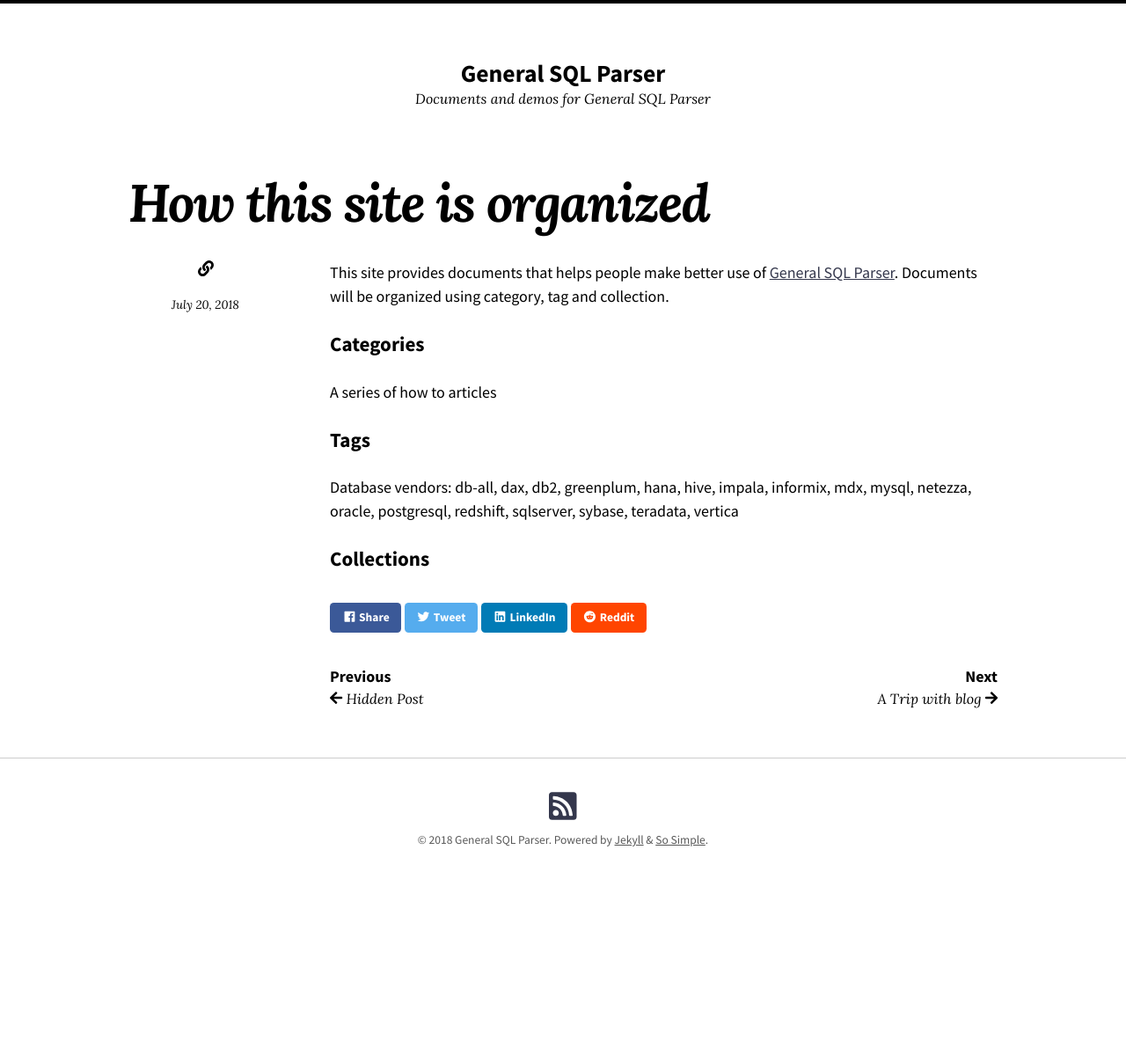
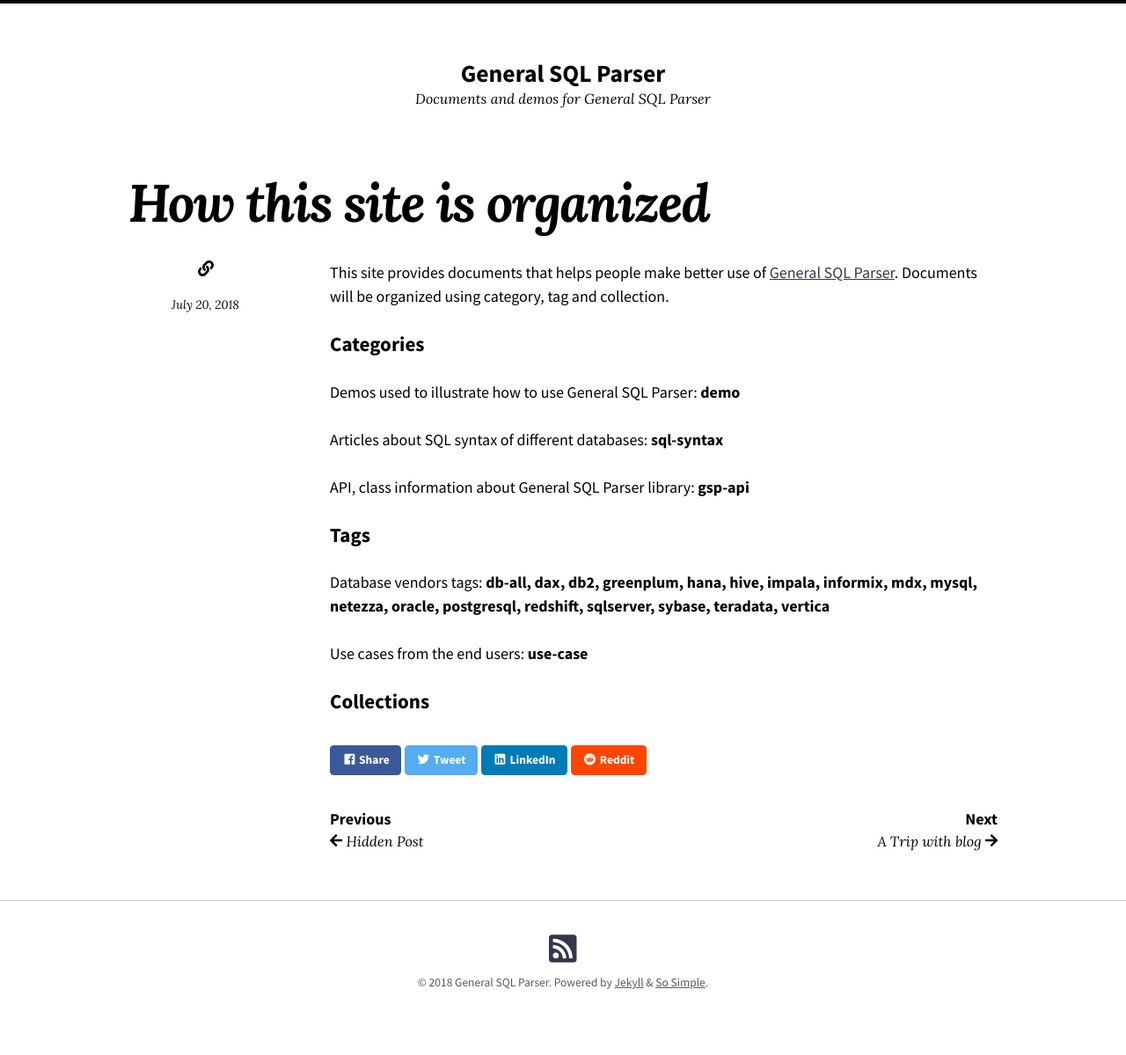
Before and after one commit to sqlparser/gspHome, a Jekyll site: the page built from _posts/2018-07-20-guide-of-site-organization.md, in a window 1280 px wide. Shown: the whole page at 88% size. Built offline with Jekyll 4.4.1, drawn with Linux system fonts in a browser that asks for light colours; nearby versions of some CDN libraries; before the commit the page ends 1037 px from its top, so only the background shows below that.

Commit message:
site orga

```diff
--- a/_posts/2018-07-20-guide-of-site-organization.md
+++ b/_posts/2018-07-20-guide-of-site-organization.md
@@ -7,12 +7,17 @@
 Documents will be organized using category, tag and collection.
 
 ### Categories
-A series of how to articles
 
+Demos used to illustrate how to use General SQL Parser: **demo**
+
+Articles about SQL syntax of different databases: **sql-syntax**
+
+API, class information about General SQL Parser library: **gsp-api**
 
 ### Tags
 
-Database vendors: db-all, dax, db2, greenplum, hana, hive, impala, informix, mdx, mysql, netezza, oracle, postgresql, redshift, sqlserver, sybase, teradata, vertica
+Database vendors tags: **db-all, dax, db2, greenplum, hana, hive, impala, informix, mdx, mysql, netezza, oracle, postgresql, redshift, sqlserver, sybase, teradata, vertica**
 
+Use cases from the end users: **use-case**
 
 ### Collections
```
